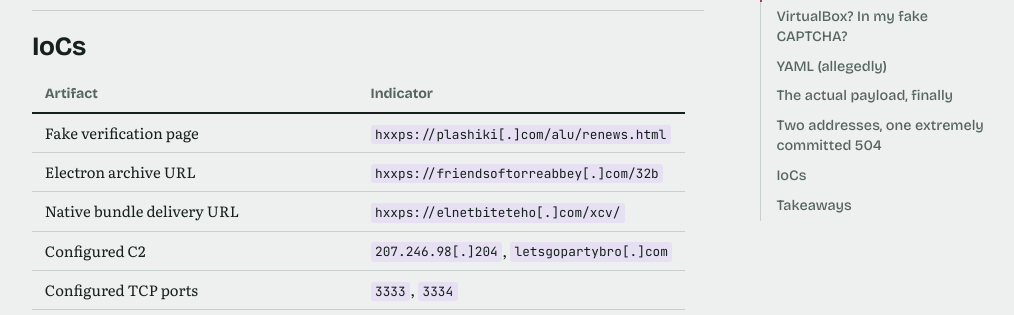
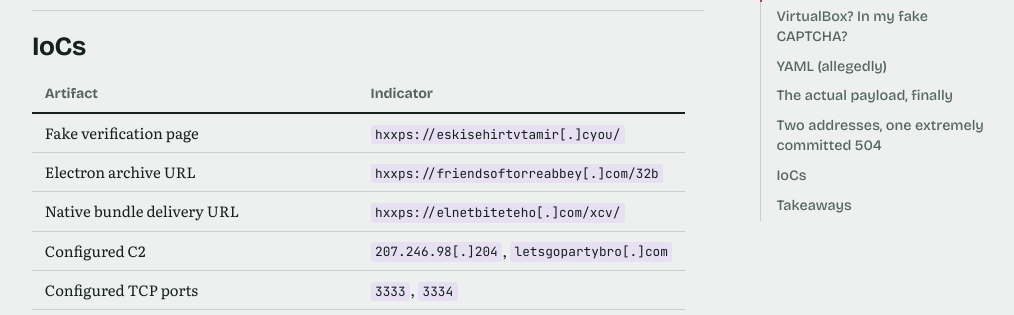
Before and after one commit to BlackstrikeSK/blackstrikesk.github.io, a Jekyll site: the page built from _posts/2026-11-25-clickfix.md, in a window 1280 px wide and 900 px high, scrolled down 4556 px. Shown: the part 134-449 px from the top of the window, without its empty margins (132-1146 px from the left). Built offline with Jekyll 4.4.1, drawn with Linux system fonts in a browser that asks for light colours.

Commit message:
slight msitake

```diff
--- a/_posts/2026-11-25-clickfix.md
+++ b/_posts/2026-11-25-clickfix.md
@@ -78,7 +78,7 @@ Meanwhile, the web side gave me the same nginx 504 page for the root, a login gu
 
 | Artifact | Indicator |
 | --- | --- |
-| Fake verification page | `hxxps://plashiki[.]com/alu/renews.html` |
+| Fake verification page | `hxxps://eskisehirtvtamir[.]cyou/` |
 | Electron archive URL | `hxxps://friendsoftorreabbey[.]com/32b` |
 | Native bundle delivery URL | `hxxps://elnetbiteteho[.]com/xcv/` |
 | Configured C2 | `207.246.98[.]204`, `letsgopartybro[.]com` |
```
